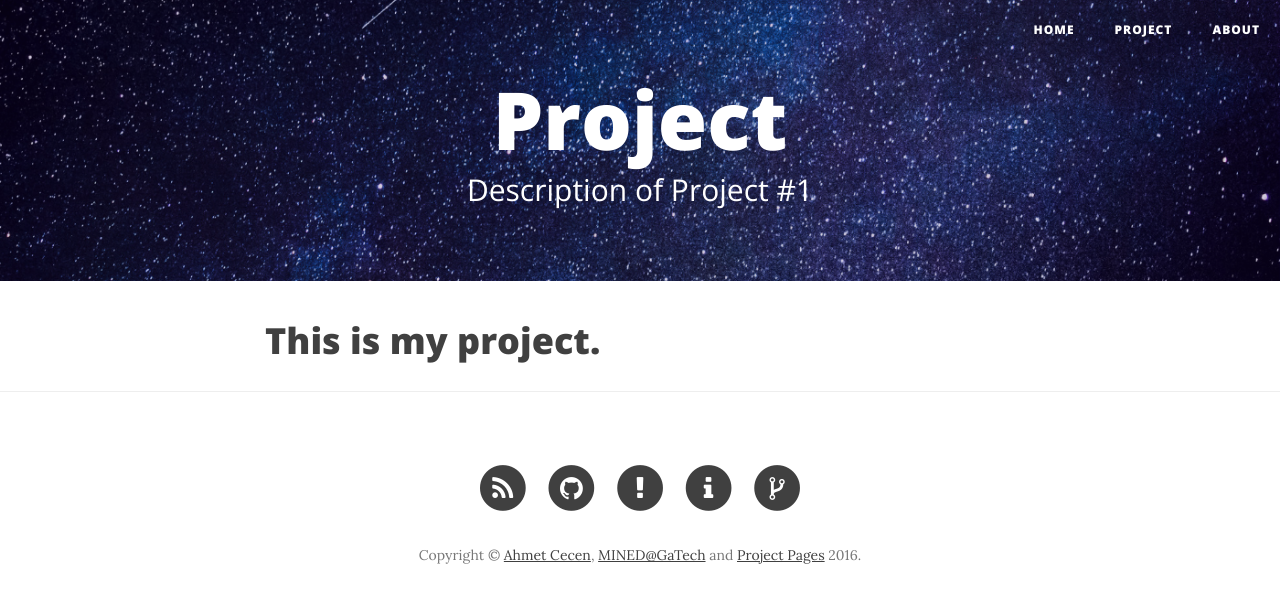
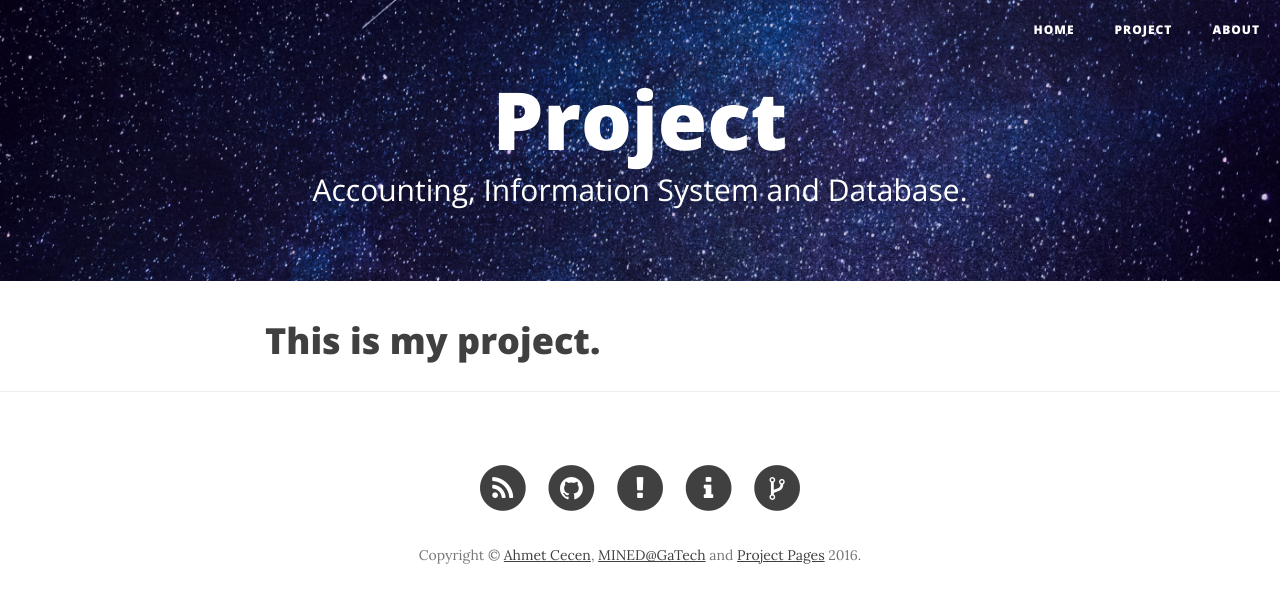
Before and after one commit to jiyoungo/jiyoungo.github.io, a Jekyll site: the page built from projects/project.md, in a window 1280 px wide. Shown: the top 603 px of the page. Built offline with Jekyll 4.4.1, drawn with Linux system fonts in a browser that asks for light colours; nearby versions of some CDN libraries.

Commit message:
edit project md

```diff
--- a/_layouts/page.html
+++ b/_layouts/page.html
@@ -10,7 +10,7 @@ layout: default
                 <div class="site-heading" style="padding: 75px 0">
 					{% if page.url == '/' %}
 					{% if site.logo %}
-					<img src= "{{ site.logo }}" style="height: 150px">
+					<!-- <img src= "{{ site.logo }}" style="height: 150px"> -->
 					{% endif %}
 					{% else %}{% endif %}
                     <h1>{% if page.title %}{{ page.title }}{% else %}{{ site.title }}{% endif %}</h1>
--- a/projects/project.md
+++ b/projects/project.md
@@ -1,7 +1,7 @@
 ---
 layout: page
 title: "Project"
-description: "Description of Project #1"
+description: "Accounting, Information System and Database."
 header-img: "img/project_banner.png"
 ---
 
```
